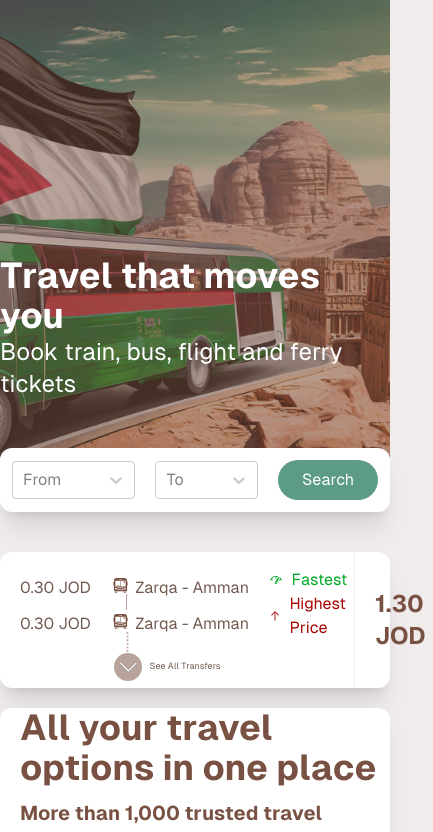
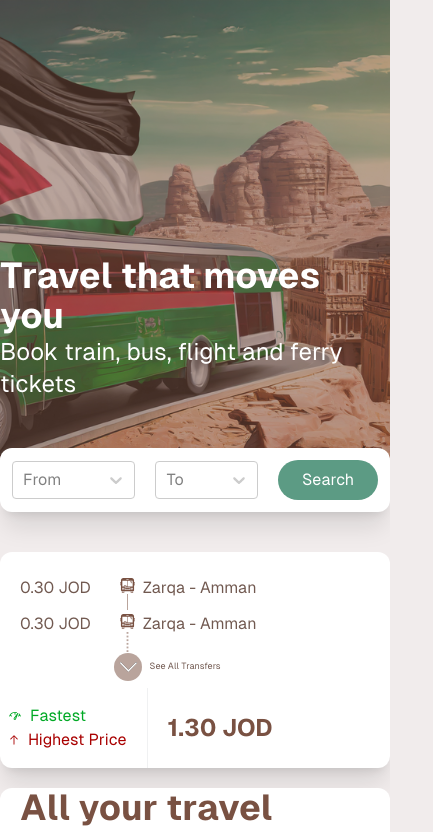
Before and after one commit to Malkawi98/Jordan-bus-ui, a React (Vite) app: page / in a window 390 px wide. Shown: the top 832 px of the page, 433 px wide, since content can reach past the window. Built offline with nearby package versions, Linux system fonts and the light colour scheme.

Commit message:
fix mobile view

```diff
--- a/src/App.tsx
+++ b/src/App.tsx
@@ -9,7 +9,7 @@ function App() {
 
             <div className="absolute inset-0 bg-brown-52"></div>
             <div className="container mx-auto">
-                <div className="absolute text-white bottom-20 flex justify-center flex-col w-full">
+                <div className="absolute text-white bottom-20 flex justify-center flex-col">
                     <div className="font-bold text-4xl">
                         Travel that moves you
                     </div>
--- a/src/Components/RouteCard.tsx
+++ b/src/Components/RouteCard.tsx
@@ -5,10 +5,8 @@ import topArrow from "../assets/images/arrow-up.svg";
 
 function RouteCard() {
     return (<div className="bg-white rounded-xl text-brown-light shadow-xl">
-        <div className="flex justify-between">
+        <div className="flex justify-between flex-col sm:flex-row">
             <div className="flex flex-col px-5 py-6">
-
-
                 <div className="flex justify-between">
                     <div className="grid grid-cols-trip relative">
                 <span>
```
